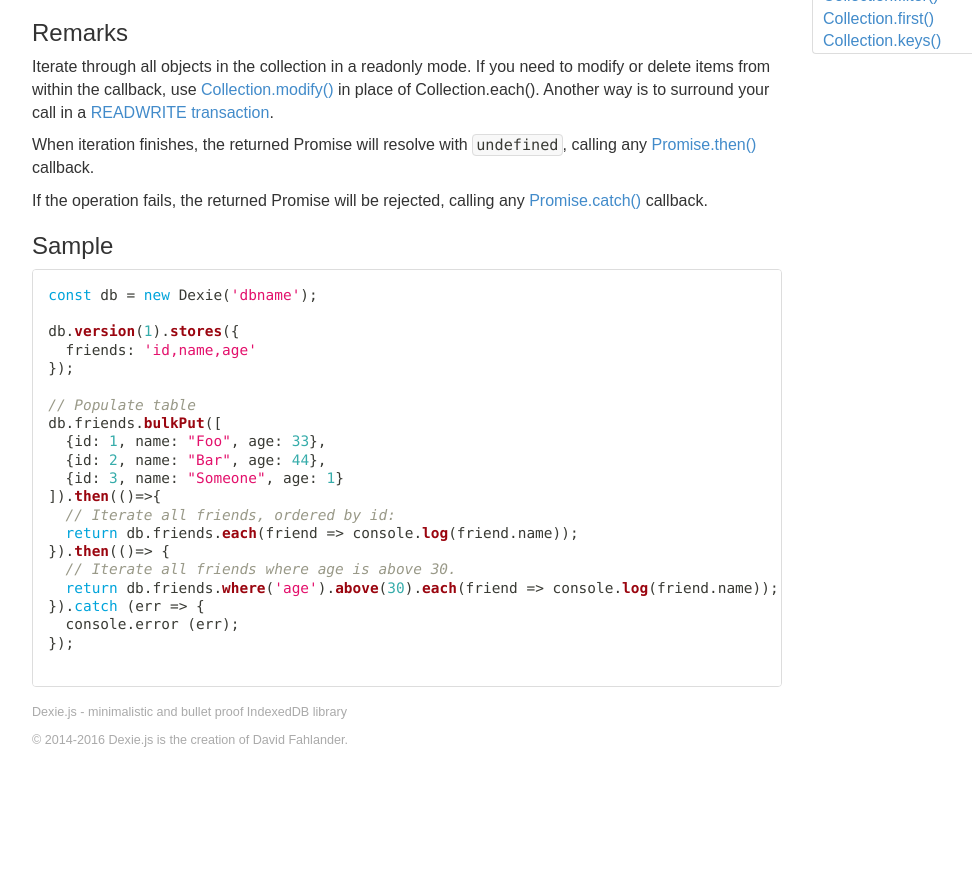
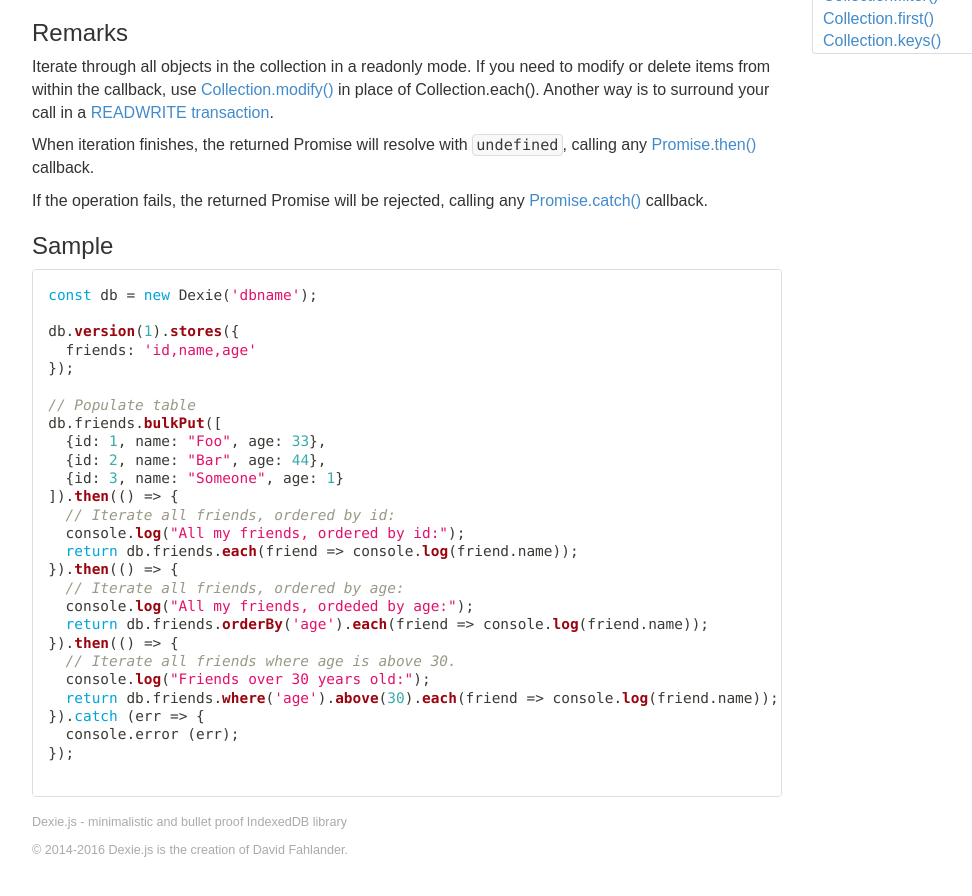
Before and after one commit to dexie/dexie-website, a Jekyll site: the page built from docs/Collection/Collection.each().md, in a window 1280 px wide and 900 px high, scrolled down 696 px. Shown: the top 896 px of the window, without its empty margins (38-1010 px from the left). Built offline with Jekyll 4.4.1, drawn with Linux system fonts in a browser that asks for light colours; before the commit the page ends 1486 px from its top, so only the background shows below that.

Commit message:
Update Collection.each().md

```diff
--- a/docs/Collection/Collection.each().md
+++ b/docs/Collection/Collection.each().md
@@ -57,11 +57,17 @@ db.friends.bulkPut([
   {id: 1, name: "Foo", age: 33},
   {id: 2, name: "Bar", age: 44},
   {id: 3, name: "Someone", age: 1}
-]).then(()=>{
+]).then(() => {
   // Iterate all friends, ordered by id:
+  console.log("All my friends, ordered by id:");
   return db.friends.each(friend => console.log(friend.name));
-}).then(()=> {
+}).then(() => {
+  // Iterate all friends, ordered by age:
+  console.log("All my friends, ordeded by age:");
+  return db.friends.orderBy('age').each(friend => console.log(friend.name));
+}).then(() => {
   // Iterate all friends where age is above 30.
+  console.log("Friends over 30 years old:");
   return db.friends.where('age').above(30).each(friend => console.log(friend.name));
 }).catch (err => {
   console.error (err);
```
